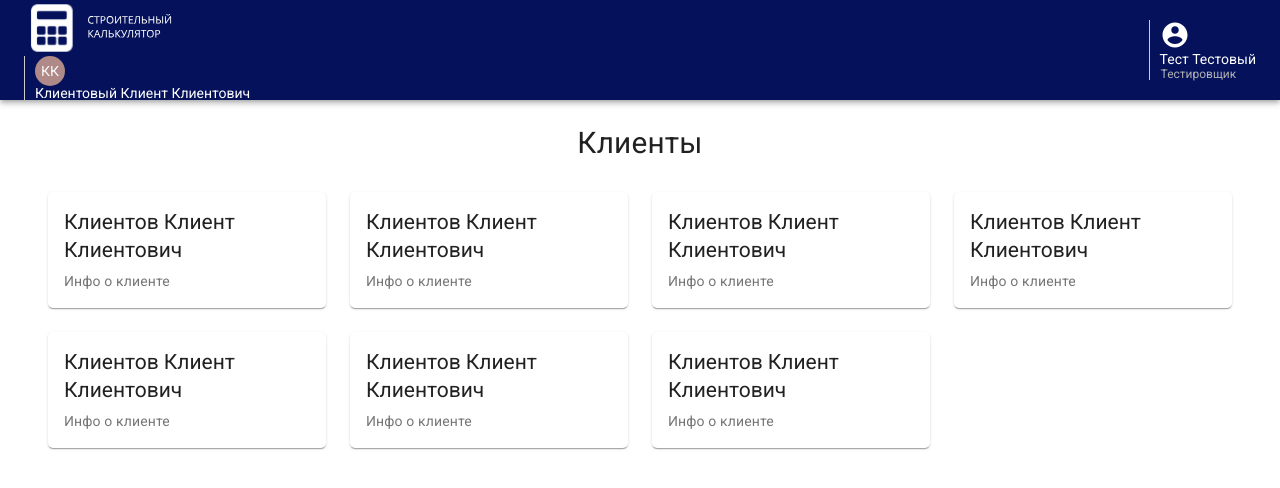
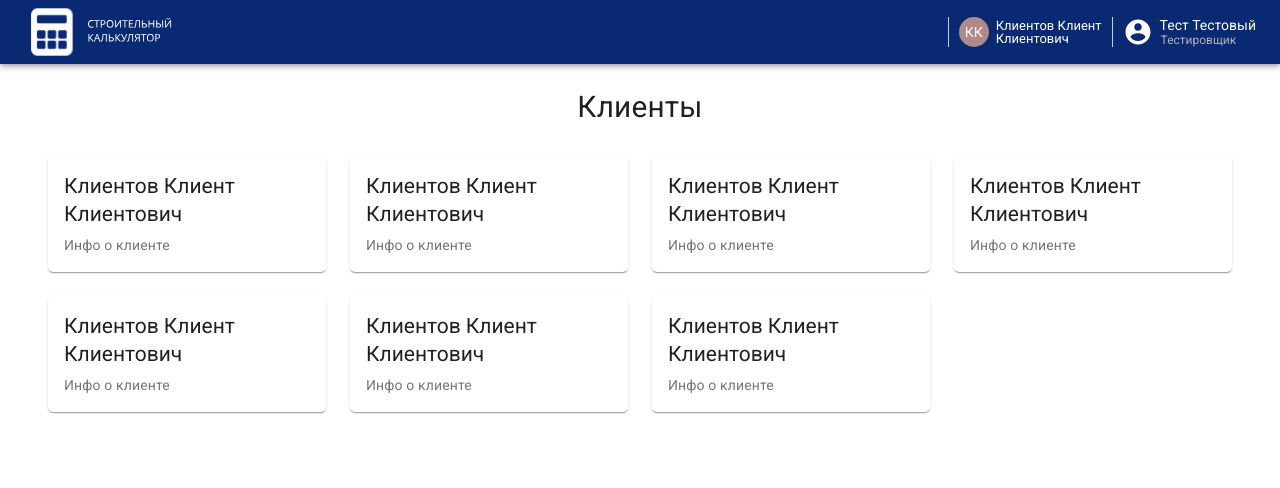
Before and after one commit to svlipatnikov/Build-calculator, a React (Create React App) app: page /customers in a window 1280 px wide. Shown: the top 488 px of the page. Built offline with nearby package versions, Linux system fonts and the light colour scheme.

Commit message:
adaptive for header

```diff
--- /dev/null
+++ b/src/components/Header/AdaptiveMenu.js
@@ -0,0 +1,56 @@
+import React, { useState } from 'react';
+import { Drawer, IconButton } from '@material-ui/core';
+import { makeStyles } from '@material-ui/core/styles';
+import { Menu, Close } from '@material-ui/icons';
+import Client from './ClientAvatar';
+import User from './UserAvatar';
+
+const AdaptiveHeader = () => {
+  const [open, setOpen] = useState(false);
+  const classes = useStyles();
+
+  const toggleMenu = () => setOpen(!open);
+
+  return (
+    <>
+      <IconButton color="inherit" onClick={toggleMenu}>
+        <Menu />
+      </IconButton>
+      <Drawer anchor="right" open={open} onClose={toggleMenu} className={classes.drawer}>
+        <IconButton color="inherit" onClick={toggleMenu} className={classes.close}>
+          <Close />
+        </IconButton>
+        <div className={classes.content}>
+          <Client />
+          <User />
+        </div>
+      </Drawer>
+    </>
+  );
+};
+
+const useStyles = makeStyles(() => ({
+  drawer: {
+    '& .MuiDrawer-paper': {
+      width: '100%',
+      display: 'flex',
+      alignItems: 'center',
+      justifyContent: 'center',
+      backgroundColor: '#0A2973',
+      position: 'relative',
+      color: 'white',
+    }
+  },
+  close: {
+    position: 'absolute',
+    top: 25,
+    right: 25,
+  },
+  content: {
+    '& > div': {
+      margin: '0 0 30px 0',
+    }
+  }
+}));
+
+export default AdaptiveHeader;
--- /dev/null
+++ b/src/components/Header/ClientAvatar.js
@@ -0,0 +1,45 @@
+import React from 'react';
+import { makeStyles } from '@material-ui/core/styles';
+import { Avatar } from '@material-ui/core';
+
+const Client = () => {
+  const classes = useStyles();
+
+  const name = 'Клиент';
+  const lastName = 'Клиентов';
+  const patronymic = 'Клиентович';
+  // TODO: create open modal function
+  const openModal = () => { };
+
+  return (
+    <div className={classes.client} onClick={openModal}>
+      <Avatar sizes="20" className={classes.clientAvatar}>{name.charAt(0) + lastName.charAt(0)}</Avatar>
+      <p className={classes.text}>{lastName} {name}<br />{patronymic}</p>
+    </div>
+  )
+}
+
+const useStyles = makeStyles(() => ({
+  client: {
+    display: 'flex',
+    alignItems: 'center',
+    cursor: 'pointer',
+    borderLeft: '1px solid #ccc',
+    paddingLeft: 10,
+    '& p': {
+      fontSize: 13,
+      '&:hover': {
+        textDecoration: 'underline',
+      }
+    }
+  },
+  clientAvatar: {
+    width: 30,
+    height: 30,
+    fontSize: 14,
+    marginRight: 7,
+    backgroundColor: '#b08989',
+  },
+}));
+
+export default Client;
--- a/src/components/Header/Header.js
+++ /dev/null
@@ -1,46 +0,0 @@
-import React from 'react';
-import { Link, useLocation } from 'react-router-dom';
-import { AppBar, Avatar, Toolbar } from '@material-ui/core';
-import { AccountCircle } from '@material-ui/icons';
-import Logo from '../../assets/logo.svg';
-import './Header.scss';
-
-const Header = () => {
-  const location = useLocation();
-
-  const name = 'Клиент';
-  const lastName = 'Клиентовый';
-  const patronymic = 'Клиентович';
-
-  const openModal = () => {};
-
-  if (location.pathname === '/') return null;
-
-  return (
-    <AppBar className="appbar" position="static">
-      <Toolbar className="toolbar">
-        <div className="d-flex">
-          <Link to="/">
-            <img src={Logo} alt="logo" className="logo" />
-          </Link>
-
-          <div className="d-flex client" onClick={openModal}>
-            <Avatar sizes="20">{name.charAt(0) + lastName.charAt(0)}</Avatar>
-            <p>{lastName} {name} {patronymic}</p>
-          </div>
-        </div>
-
-        <div className="d-flex account">
-          <AccountCircle />
-
-          <div>
-            <p>Тест Тестовый</p>
-            <span>Тестировщик</span>
-          </div>
-        </div>
-      </Toolbar>
-    </AppBar>
-  );
-};
-
-export default Header;
--- a/src/components/Header/Header.scss
+++ /dev/null
@@ -1,59 +0,0 @@
-.appbar {
-  background-color: #05125b !important;
-  .toolbar {
-    justify-content: space-between;
-    .logo {
-      max-height: 56px;
-      filter: brightness(0) invert(1);
-    }
-    .client {
-      cursor: pointer;
-      border-left: 1px solid #ccc;
-      padding-left: 10px;
-      .MuiAvatar-root {
-        width: 30px;
-        height: 30px;
-        font-size: 14px;
-        margin-right: 7px;
-        background-color: #b08989;
-      }
-      p:hover {
-        text-decoration: underline;
-      }
-    }
-    .account {
-      border-left: 1px solid #ccc;
-      padding-left: 10px;
-      margin-left: 10px;
-      svg {
-        margin-right: 7px;
-        font-size: 30px;
-      }
-    }
-    span {
-      font-size: 12px;
-      margin-left: 1px;
-      color: #b2b2b2;
-    }
-  }
-}
-
-@media (max-width: 670px) {
-  .appbar .toolbar {
-    .logo {
-      max-height: 48px;
-    }
-    p {
-      font-size: 12px;
-    }
-    span {
-      font-size: 10px;
-    }
-  }
-}
-
-@media (max-width: 490px) {
-  .client {
-    display: none;
-  }
-}
--- /dev/null
+++ b/src/components/Header/UserAvatar.js
@@ -0,0 +1,39 @@
+import React from 'react';
+import { makeStyles } from '@material-ui/core/styles';
+import { AccountCircle } from '@material-ui/icons';
+
+const User = () => {
+  const classes = useStyles();
+
+  return (
+    <div className={classes.account}>
+      <AccountCircle className={classes.accountAvatar} />
+
+      <div>
+        <p className={classes.text}>Тест Тестовый</p>
+        <span className={classes.span}>Тестировщик</span>
+      </div>
+    </div>
+  )
+}
+
+const useStyles = makeStyles(() => ({
+  account: {
+    display: 'flex',
+    alignItems: 'center',
+    borderLeft: '1px solid #ccc',
+    paddingLeft: 10,
+    marginLeft: 10,
+  },
+  accountAvatar: {
+    marginRight: 7,
+    fontSize: 30,
+  },
+  span: {
+    fontSize: 12,
+    marginLeft: 1,
+    color: '#b2b2b2',
+  },
+}));
+
+export default User;
--- /dev/null
+++ b/src/components/Header/index.js
@@ -0,0 +1,54 @@
+import React from 'react';
+import { Link, useLocation } from 'react-router-dom';
+import { makeStyles, useTheme } from '@material-ui/core/styles';
+import { AppBar, Toolbar, useMediaQuery } from '@material-ui/core';
+import User from './UserAvatar';
+import Client from './ClientAvatar';
+import AdaptiveMenu from './AdaptiveMenu';
+import Logo from '../../assets/logo.svg';
+
+const Header = () => {
+  const location = useLocation();
+
+  const theme = useTheme();
+  const mobile = useMediaQuery(theme.breakpoints.down('xs'));
+  const classes = useStyles();
+
+  if (location.pathname === '/') return null;
+
+  return (
+    <AppBar position="static">
+      <Toolbar>
+        <Link to="/">
+          <img src={Logo} alt="logo" className={classes.logo} />
+        </Link>
+
+        {mobile
+          ? <AdaptiveMenu />
+          : (
+              <div className={classes.flex}>
+                <Client />
+                <User />
+              </div>
+            )
+        }
+      </Toolbar>
+    </AppBar>
+  );
+};
+
+const useStyles = makeStyles(theme => ({
+  flex: {
+    display: 'flex',
+    alignItems: 'center',
+  },
+  logo: {
+    maxHeight: 56,
+    filter: 'brightness(0) invert(1)',
+    [theme.breakpoints.down('xs')]: {
+      maxHeight: 48,
+    }
+  },
+}));
+
+export default Header;
--- a/src/layouts/page.js
+++ b/src/layouts/page.js
@@ -1,6 +1,6 @@
 import React from 'react'
 import { Container } from '@material-ui/core'
-import Header from '../components/Header/Header'
+import Header from '../components/Header'
 
 const Page = props => (
   <>
```
